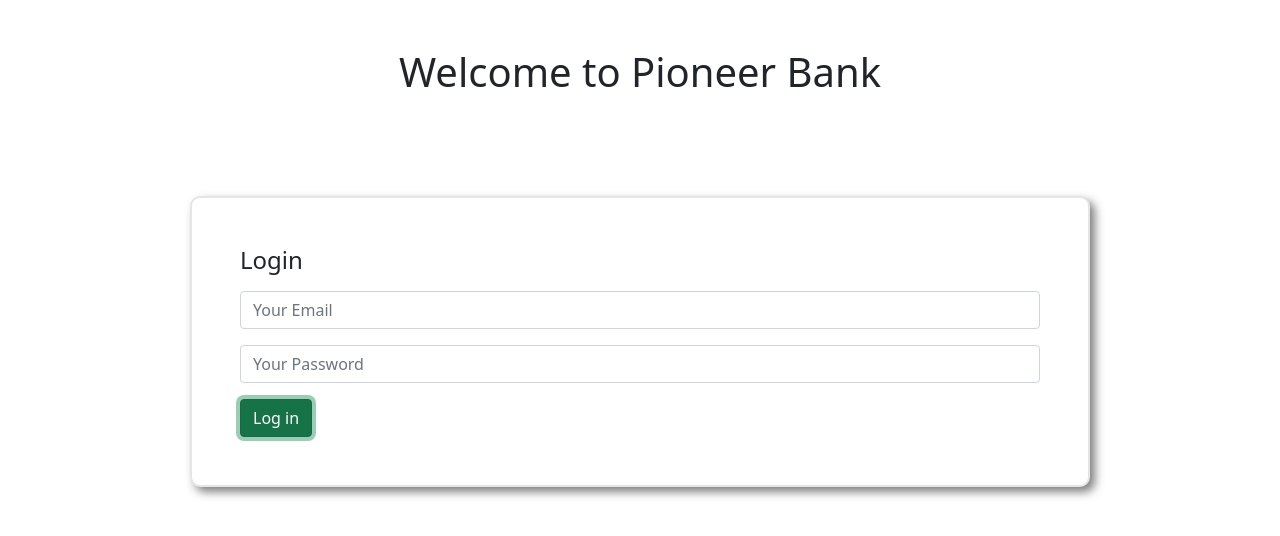
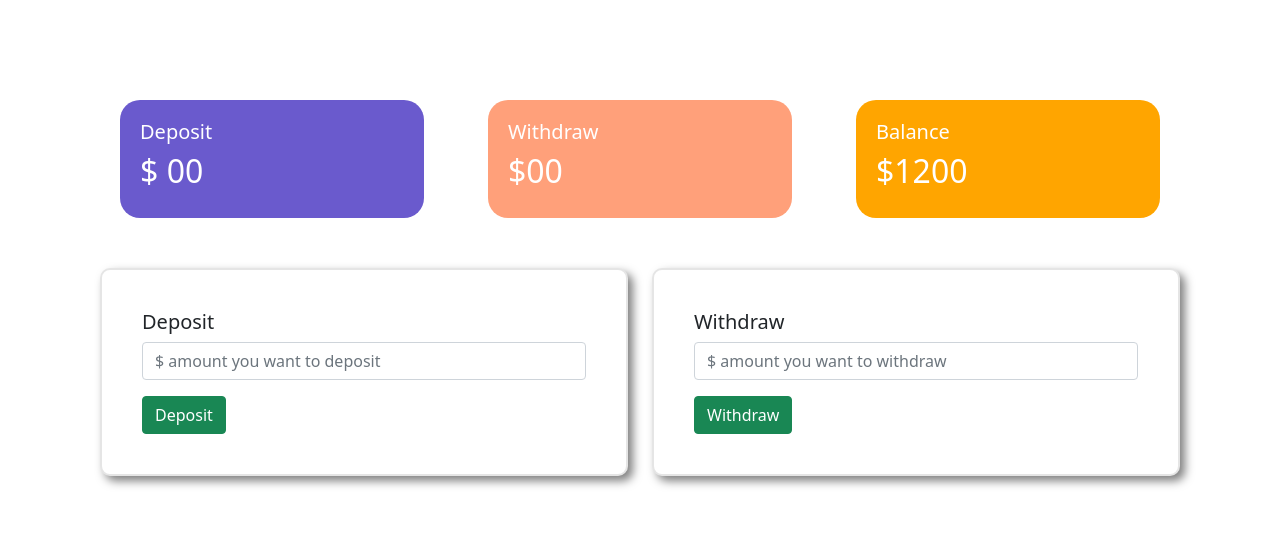
Before and after one commit to Mizzan/pioneer-bank, a plain HTML site: page index.html in a window 1280 px wide. Both pictures are taken after a click on the button "Log in". Drawn offline with nearby package versions, Linux system fonts and the light colour scheme.

Commit message:
added need calculations to the repo

```diff
--- a/index.html
+++ b/index.html
@@ -13,9 +13,9 @@
     <link rel="stylesheet" href="style.css" />
   </head>
   <body>
-    <div class="login-area">
-      <h1 class="text-center pt-5">Welcome to Pioneer Bank</h1>
-      <div class="submit-area p-5">
+    <div id="login-area">
+      <h1 class="text-center pt-2">Welcome to Pioneer Bank</h1>
+      <div class="submit-area p-5 mt-5">
         <h4>Login</h4>
         <input
           class="form-control mt-3"
@@ -31,8 +31,64 @@
           id=""
           placeholder="Your Password"
         />
-        <button class="btn btn-success">Log in</button>
+        <button id="login" class="btn btn-success">Log in</button>
       </div>
     </div>
+
+    <div id="transaction-area">
+      <div class="row">
+        <div class="col-md-4">
+          <div class="deposit">
+            <h5>Deposit</h5>
+            <h2>$ <span id="currentDeposit">00</span></h2>
+          </div>
+        </div>
+        <div class="col-md-4">
+          <div class="withdraw">
+            <h5>Withdraw</h5>
+            <h2>$<span id="currentWithdraw">00</span></h2>
+          </div>
+        </div>
+        <div class="col-md-4">
+          <div class="balance">
+            <h5>Balance</h5>
+            <h2>$<span id="currentBalance">1200</span></h2>
+          </div>
+        </div>
+      </div>
+
+      <div class="row">
+        <div class="col-md-6">
+          <div class="submit-area">
+            <h5>Deposit</h5>
+            <input
+              id="depositAmount"
+              class="d-block form-control"
+              placeholder="$ amount you want to deposit"
+              type="text"
+            />
+            <button id="deposit-btn" class="btn btn-success mt-3">
+              Deposit
+            </button>
+          </div>
+        </div>
+        <div class="col-md-6">
+          <div class="submit-area">
+            <h5>Withdraw</h5>
+            <input
+              id="withdrawAmount"
+              class="d-block form-control"
+              placeholder="$ amount you want to withdraw"
+              type="text"
+            />
+            <button id="addWithdraw" class="btn btn-success mt-3">
+              Withdraw
+            </button>
+          </div>
+        </div>
+      </div>
+    </div>
+
+    <script src="./script.js"></script>
   </body>
 </html>
--- /dev/null
+++ b/script.js
@@ -0,0 +1,46 @@
+// login area hide
+const loginButton = document.getElementById("login");
+
+loginButton.addEventListener("click", function () {
+  const loginArea = document.getElementById("login-area");
+  loginArea.style.display = "none";
+  const transactionArea = document.getElementById("transaction-area");
+  transactionArea.style.display = "block";
+});
+
+// deposit and withdraw button
+const depositBtn = document.getElementById("deposit-btn");
+
+depositBtn.addEventListener("click", function (event) {
+  const depositNumber = getInputNumber("depositAmount");
+
+  updateSpanText("currentDeposit", depositNumber);
+  updateSpanText("currentBalance", depositNumber);
+
+  //   const currentDeposit = document.getElementById("currentDeposit").innerText;
+  //   const currentDepositNumber = parseFloat(currentDeposit);
+  //   const totalDeposit = depositNumber + currentDepositNumber;
+  //   document.getElementById("currentDeposit").innerText = totalDeposit;
+
+  document.getElementById("depositAmount").value = "";
+});
+
+// withdraw button
+const withdrawBtn = document.getElementById("addWithdraw");
+withdrawBtn.addEventListener("click", function () {
+  const withdrawNumber = getInputNumber("withdrawAmount");
+  console.log(withdrawNumber);
+});
+
+function getInputNumber(id) {
+  const amount = document.getElementById(id).value;
+  const amountNumber = parseFloat(amount);
+  return amountNumber;
+}
+
+function updateSpanText(id, depositNumber) {
+  const current = document.getElementById(id).innerText;
+  const currentNumber = parseFloat(current);
+  const totalAmount = depositNumber + currentNumber;
+  document.getElementById(id).innerText = totalAmount;
+}
--- a/style.css
+++ b/style.css
@@ -1,8 +1,35 @@
+body {
+  padding: 100px;
+}
+
 .submit-area {
-  max-width: 900px;
-  margin: 0 auto;
+  margin-top: 50px;
+  padding: 40px;
   border: 2px solid rgba(0, 0, 0, 0.1);
   border-radius: 10px;
   box-shadow: 5px 5px 10px rgba(0, 0, 0, 0.5);
-  margin-top: 100px;
+  /* margin-top: 100px; */
 }
+
+#transaction-area {
+  display: none;
+}
+
+.deposit,
+.withdraw,
+.balance {
+  margin: 0 20px;
+  padding: 20px;
+  border-radius: 20px;
+  color: white;
+}
+
+.deposit {
+  background-color: slateblue;
+}
+.withdraw {
+  background-color: lightsalmon;
+}
+.balance {
+  background-color: orange;
+}
```
